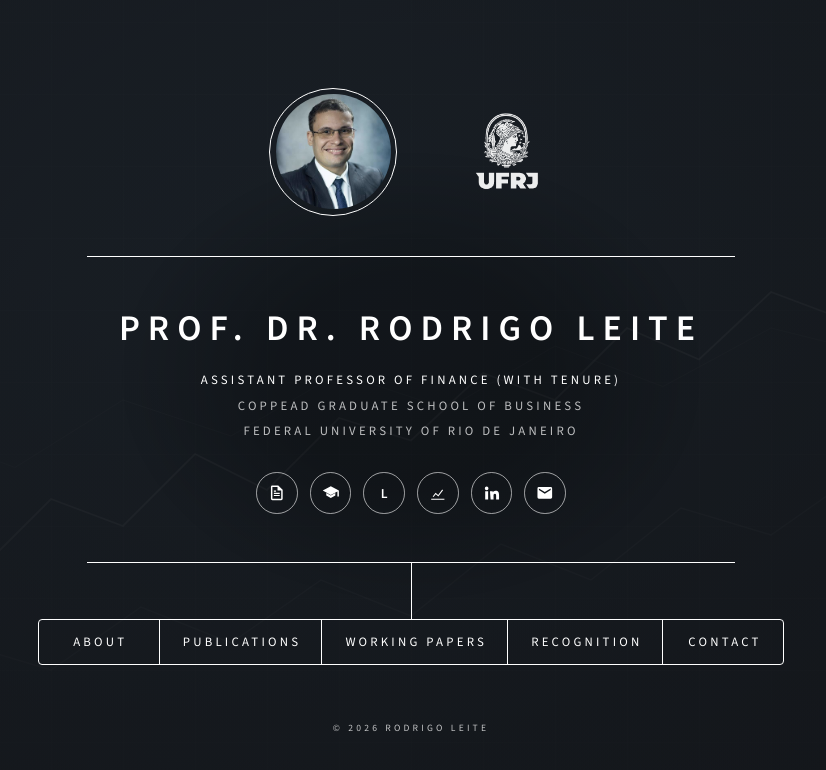
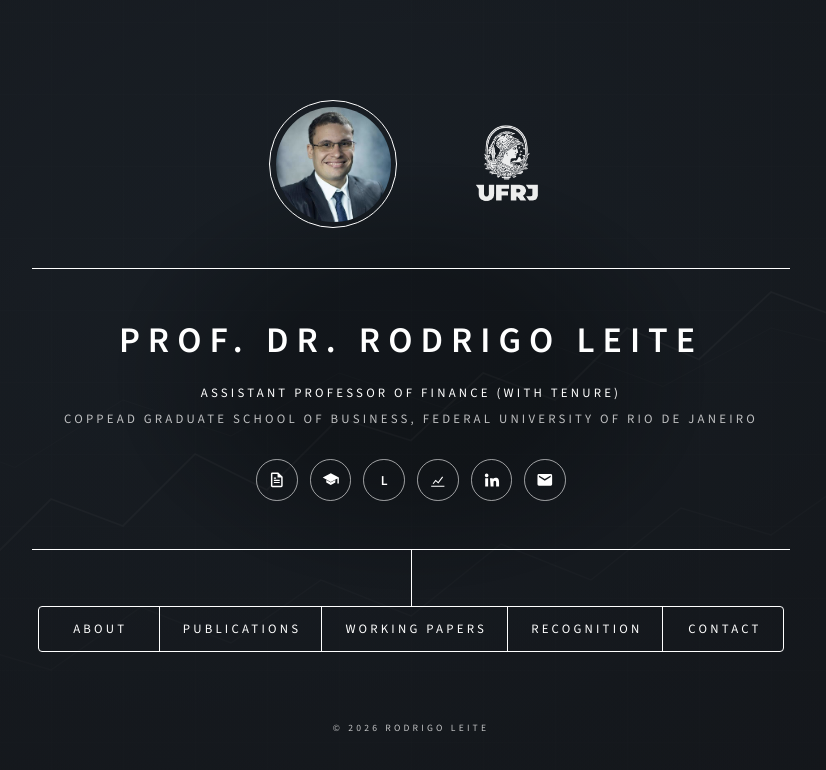
Before and after one commit to ROLeite/roleite.github.io, a plain HTML site: page index.html in a window 1280 px wide. Shown: the whole page, without its empty margins (229-1055 px from the left). Drawn offline with nearby package versions, Linux system fonts and the light colour scheme.

Commit message:
Fix formatting of affiliation in index.html

```diff
--- a/index.html
+++ b/index.html
@@ -261,7 +261,7 @@
       <div class="inner">
         <h1>Prof. Dr. Rodrigo Leite</h1>
         <p><strong>Assistant Professor of Finance (with tenure)</strong><br>
-        COPPEAD Graduate School of Business<br>Federal University of Rio de Janeiro</p>
+        COPPEAD Graduate School of Business, Federal University of Rio de Janeiro</p>
         <ul class="social">
           <li><a href="https://www.dropbox.com/scl/fi/syi4kvno26u0w94cydfq4/CV_new.pdf?rlkey=ksi1t4m70dxtkaqoo6s2qdrsc&amp;dl=0" target="_blank" rel="noopener" title="CV (English)" aria-label="CV (English)">
             <svg viewBox="0 0 24 24"><path d="M14 2H6a2 2 0 0 0-2 2v16a2 2 0 0 0 2 2h12a2 2 0 0 0 2-2V8zm4 18H6V4h7v5h5zM8 12h8v1.5H8zm0 3h8v1.5H8zm0-6h3v1.5H8z"/></svg></a></li>
```
